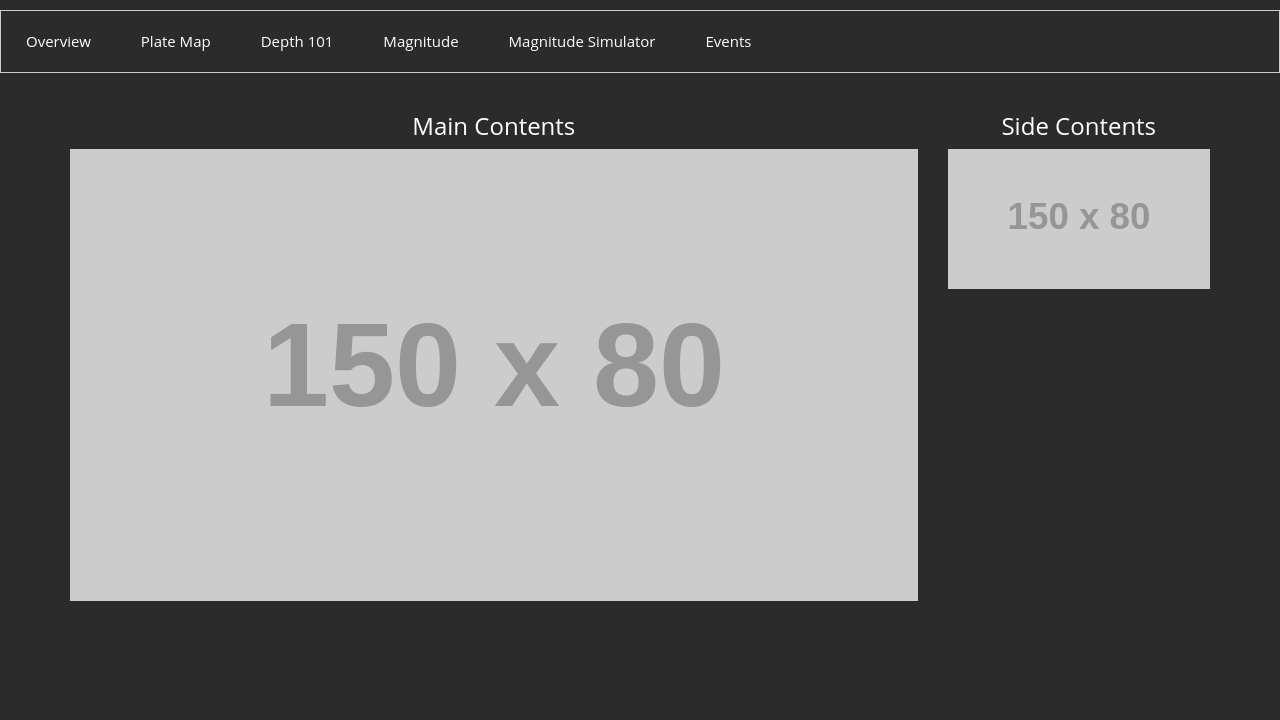
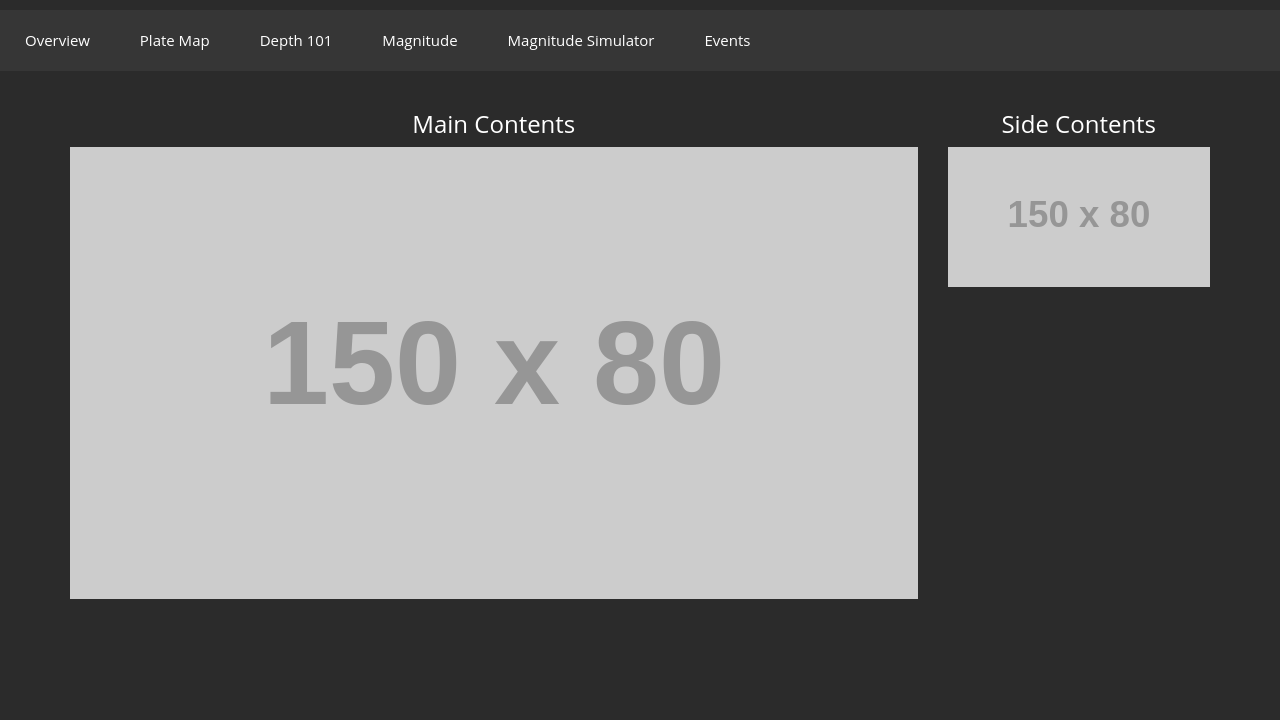
Before and after one commit to yjhsu416/InfoVizProject, a plain HTML site: page template.html in a window 1280 px wide. Shown: the part 80-800 px from the top of the page. Drawn offline with nearby package versions, Linux system fonts and the light colour scheme; placeholder pictures from the web are drawn by us.

Commit message:
template.css

```diff
--- a/css/template.css
+++ b/css/template.css
@@ -42,8 +42,9 @@ div.tab {
     color: #ffffff;
     font-family: open sans;
     overflow: hidden;
-    border: 1px solid #ccc;
-    background-color: #2b2b2b;
+    border: 0px solid #ccc;
+    background-color: #363636;
+    /*background-color: #2b2b2b;*/
 }
 
 /* Style the buttons inside the tab */
```
